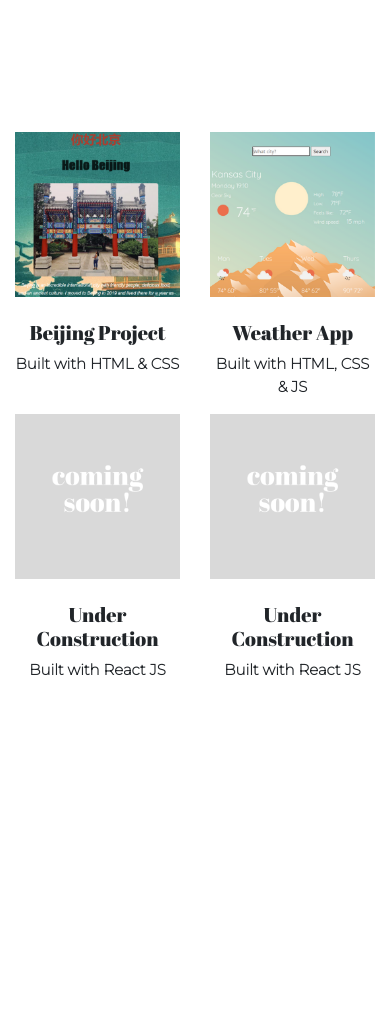
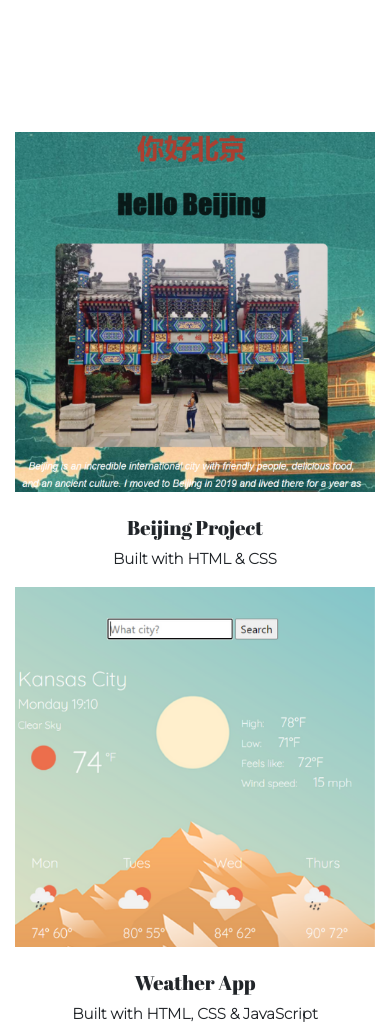
Before and after one commit to CurlyCoder31/Portfolio-Project, a plain HTML site: page work.html in a window 390 px wide. Shown: the part 560-1588 px from the top of the page. Before the commit the page ends 1258 px from the top, so only its background shows below. Drawn offline with nearby package versions, Linux system fonts and the light colour scheme.

Commit message:
connected pages / additional text on work page

```diff
--- a/work.html
+++ b/work.html
@@ -39,25 +39,25 @@
       <div class="work-content">
         <h1 class="mb-4">Take a look at what I've been working on!</h1>
         <div class="row">
-          <div class="col-6">
+          <div class="col-md-6">
             <img src="images/China.png" class="img-fluid" alt="" />
             <h4 class="mt-4">Beijing Project</h4>
             <p>Built with HTML & CSS</p>
           </div>
-          <div class="col-6">
+          <div class="col-md-6">
             <img src="images/Weather .png" class="img-fluid" alt="" />
             <h4 class="mt-4">Weather App</h4>
-            <p>Built with HTML, CSS & JS</p>
+            <p>Built with HTML, CSS & JavaScript</p>
           </div>
-          <div class="col-6">
+          <div class="col-md-6">
             <img src="images/coming soon!W.png" class="img-fluid" alt="" />
             <h4 class="mt-4">Under Construction</h4>
-            <p>Built with React JS</p>
+            <p>Built with HTML, CSS, & React</p>
           </div>
-          <div class="col-6">
+          <div class="col-md-6">
             <img src="images/coming soon!W.png" class="img-fluid" alt="" />
             <h4 class="mt-4">Under Construction</h4>
-            <p>Built with React JS</p>
+            <p>Built with HTML, CSS, & React</p>
         </div>
       </div>
     </div>
```
Also changed, not shown: about.html (+1 -1 lines).
